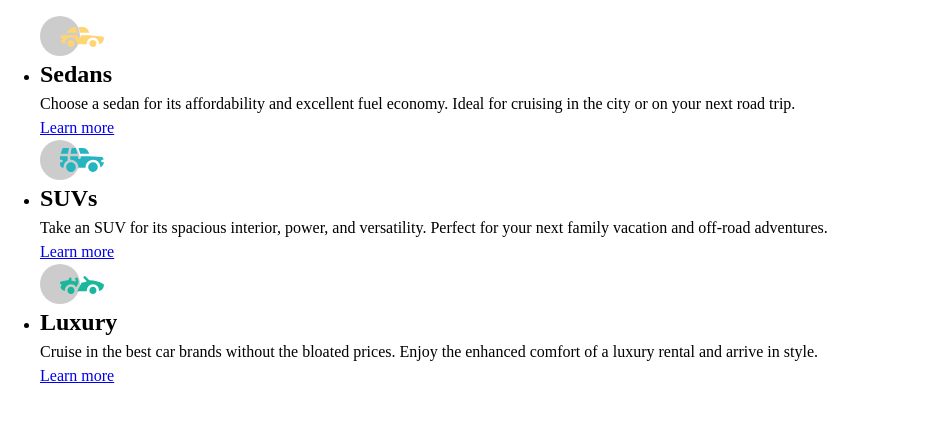
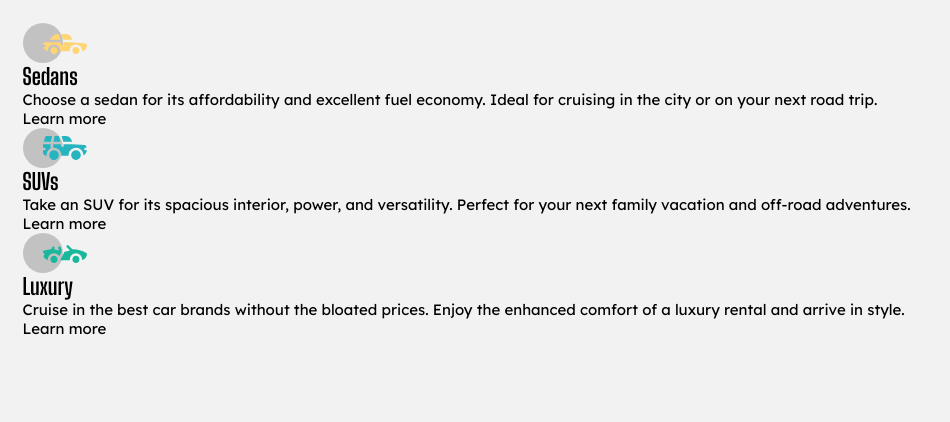
Before and after one commit to DevShaunB/fem-3-column-preview-card-component, a plain HTML site: page index.html in a window 1280 px wide. Shown: the whole page, without its empty margins (0-950 px from the left). Drawn offline with Linux system fonts and the light colour scheme.

Commit message:
add base styles

```diff
--- a/style.css
+++ b/style.css
@@ -108,3 +108,29 @@ select {
   white-space: nowrap;
   border-width: 0;
 }
+
+/* BASE */
+
+body {
+  font: var(--fw-regular) 0.9375rem var(--ff-sans);
+  background-color: hsl(var(--clr-gray-50));
+  padding: 1.5em;
+}
+
+h1,
+h2 {
+  font-family: var(--ff-cursive);
+  font-weight: var(--fw-bold);
+}
+
+ul {
+  list-style: none;
+  padding: 0;
+  margin: 0;
+}
+
+a {
+  display: inline-block;
+  text-decoration: none;
+  color: inherit;
+}
```
